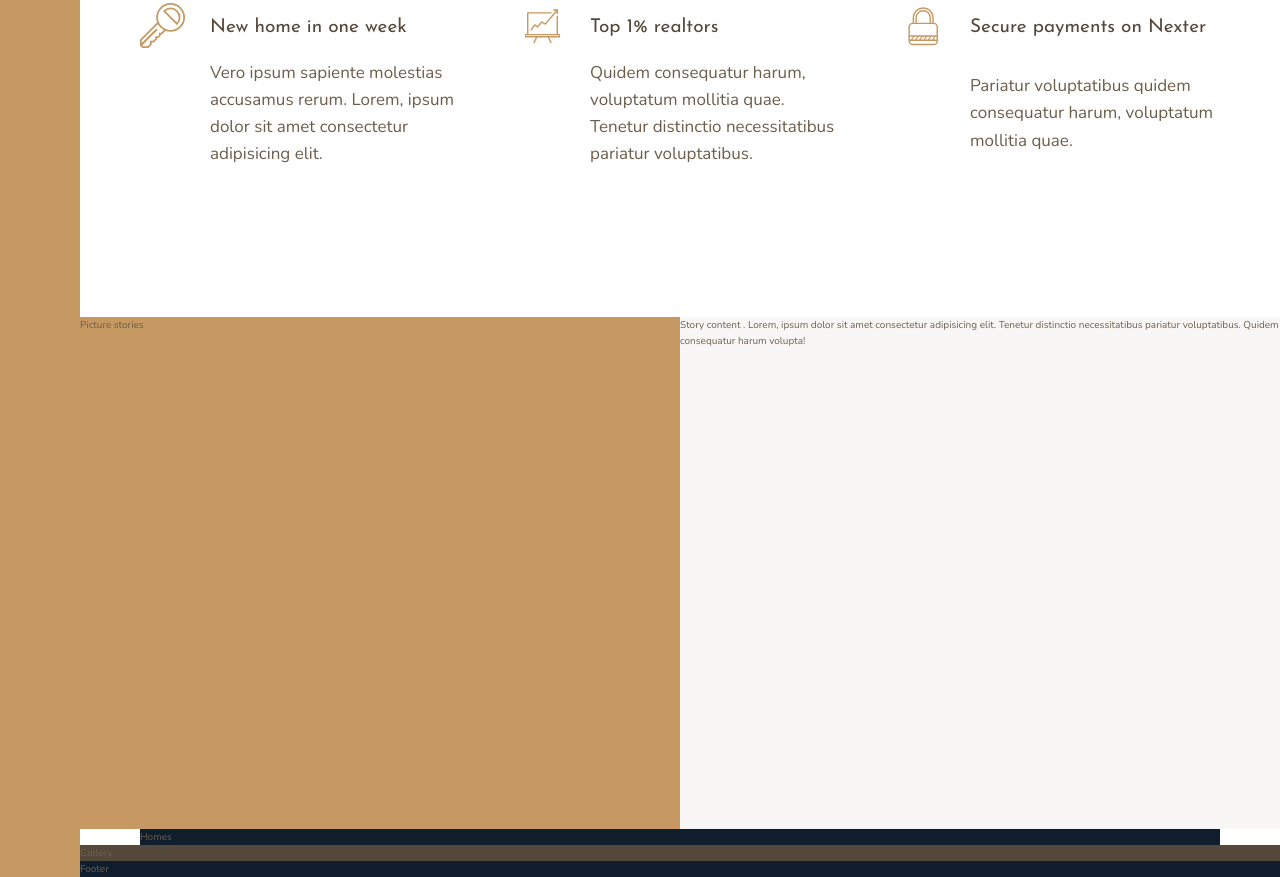
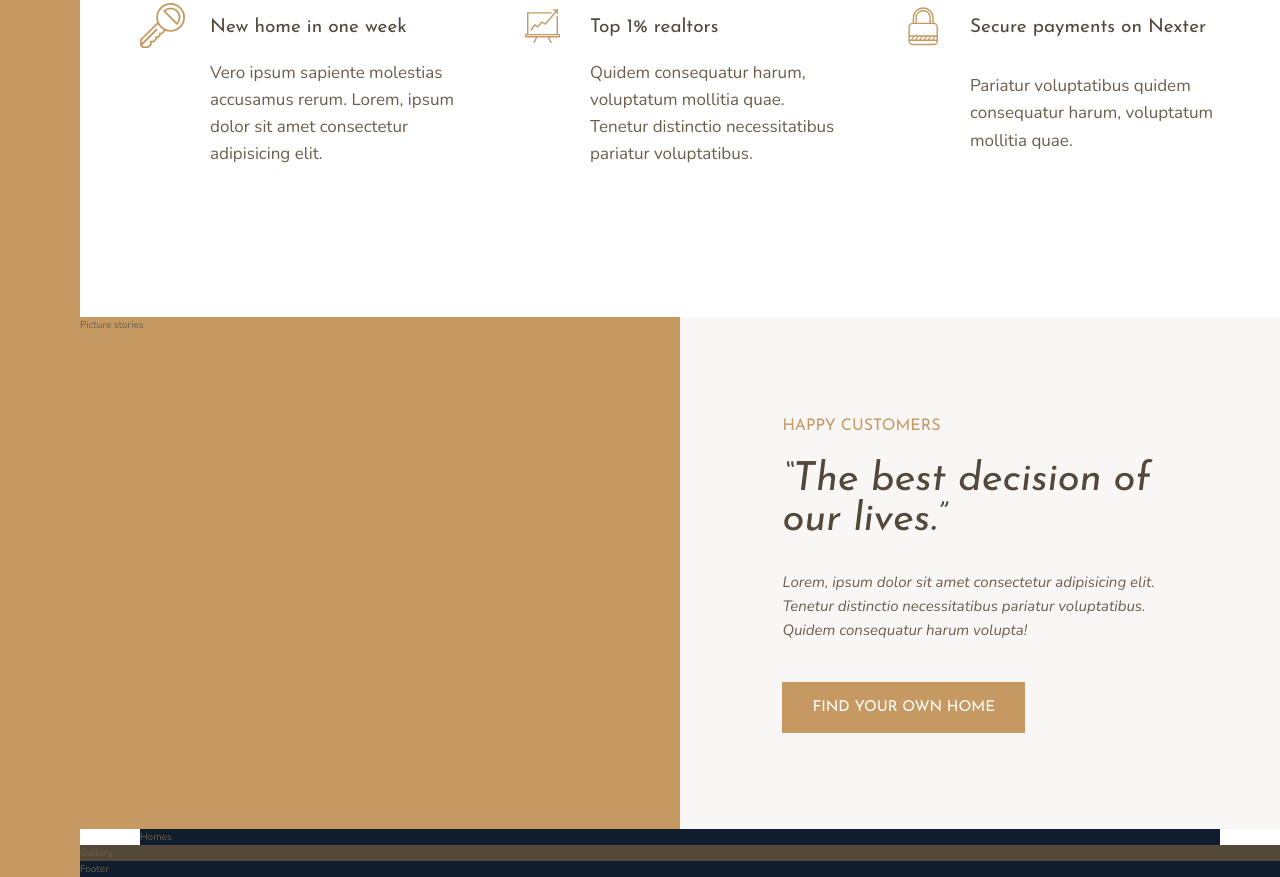
Before and after one commit to Nessvah/nexter, a website: page index.html in a window 1280 px wide. Shown: the part 991-1868 px from the top of the page. Drawn offline with nearby package versions, Linux system fonts and the light colour scheme.

Commit message:
style and structure story content

```diff
--- a/index.html
+++ b/index.html
@@ -70,9 +70,16 @@
     </section>
     <section class="story__pictures">Picture stories</section>
     <section class="story__content">
-      Story content . Lorem, ipsum dolor sit amet consectetur adipisicing elit.
-      Tenetur distinctio necessitatibus pariatur voluptatibus. Quidem
-      consequatur harum volupta!
+      <h3 class="heading-3 mb-s">Happy customers</h3>
+      <h2 class="heading-2 heading-2--dark mb-m">
+        &ldquo;The best decision of our lives.&rdquo;
+      </h2>
+      <p class="story__text">
+        Lorem, ipsum dolor sit amet consectetur adipisicing elit. Tenetur
+        distinctio necessitatibus pariatur voluptatibus. Quidem consequatur
+        harum volupta!
+      </p>
+      <button class="btn">Find your own home</button>
     </section>
     <section class="homes">Homes</section>
     <section class="gallery">Gallery</section>
--- a/sass/_base.scss
+++ b/sass/_base.scss
@@ -7,6 +7,7 @@
 
   --color-secondary: #101d2c;
 
+  --color-white: #fff;
   --color-grey-light-1: #f9f7f6;
   --color-grey-light-2: #aaa;
   --color-grey-dark-1: #54483a;
--- a/sass/_story.scss
+++ b/sass/_story.scss
@@ -7,5 +7,25 @@
   &__content {
     background-color: var(--color-grey-light-1);
     grid-column: col-start 5 / full-end;
+    padding: 6rem 8vw;
+
+    /*
+    OPTION WITH FLEXBOX:
+    display: flex;
+    flex-direction: column;
+    justify-content: center;
+    align-items: flex-start; */
+
+    //OPTION WITH GRID: two options same output
+
+    display: grid;
+    align-content: center;
+    justify-items: start;
+  }
+
+  &__text {
+    font-size: 1.5rem;
+    font-style: italic;
+    margin-bottom: 4rem;
   }
 }
--- a/sass/_typography.scss
+++ b/sass/_typography.scss
@@ -6,12 +6,28 @@
 .heading-1 {
   @extend %heading;
 }
+
 .heading-2 {
   @extend %heading;
+  font-size: 4rem;
+  font-style: italic;
+  line-height: 1;
+
+  &--light {
+    color: var(--color-grey-light-1);
+  }
+  &--dark {
+    color: var(--color-grey-dark-1);
+  }
 }
+
 .heading-3 {
   @extend %heading;
+  font-size: 1.6rem;
+  color: var(--color-primary);
+  text-transform: uppercase;
 }
+
 .heading-4 {
   @extend %heading;
   font-size: 1.9rem;
@@ -23,3 +39,38 @@
     color: var(--color-grey-dark-1);
   }
 }
+
+.mb-s {
+  margin-bottom: 2rem;
+}
+
+.mb-m {
+  margin-bottom: 3rem;
+}
+
+.mb-l {
+  margin-bottom: 4rem;
+}
+
+.mb-xl {
+  margin-bottom: 8rem;
+}
+
+/// BUTTON
+
+.btn {
+  background-color: var(--color-primary);
+  color: var(--color-white);
+  border: none;
+  border-radius: 0;
+  font-family: var(--font-display);
+  font-size: 1.5rem;
+  text-transform: uppercase;
+  padding: 1.8rem 3rem;
+  cursor: pointer;
+  transition: all 0.2s;
+
+  &:hover {
+    background-color: var(--color-primary-dark);
+  }
+}
```
Also changed, not shown: css/main.css, 1 other file.
